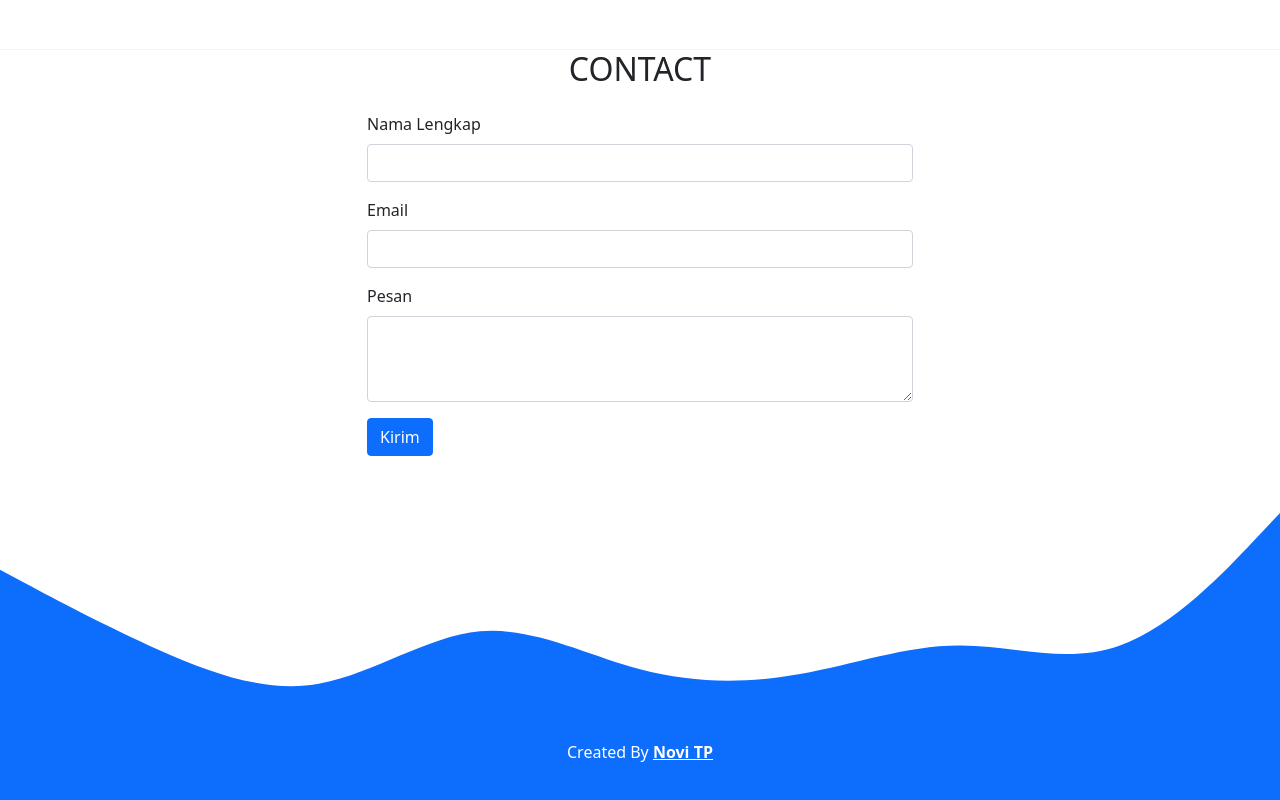
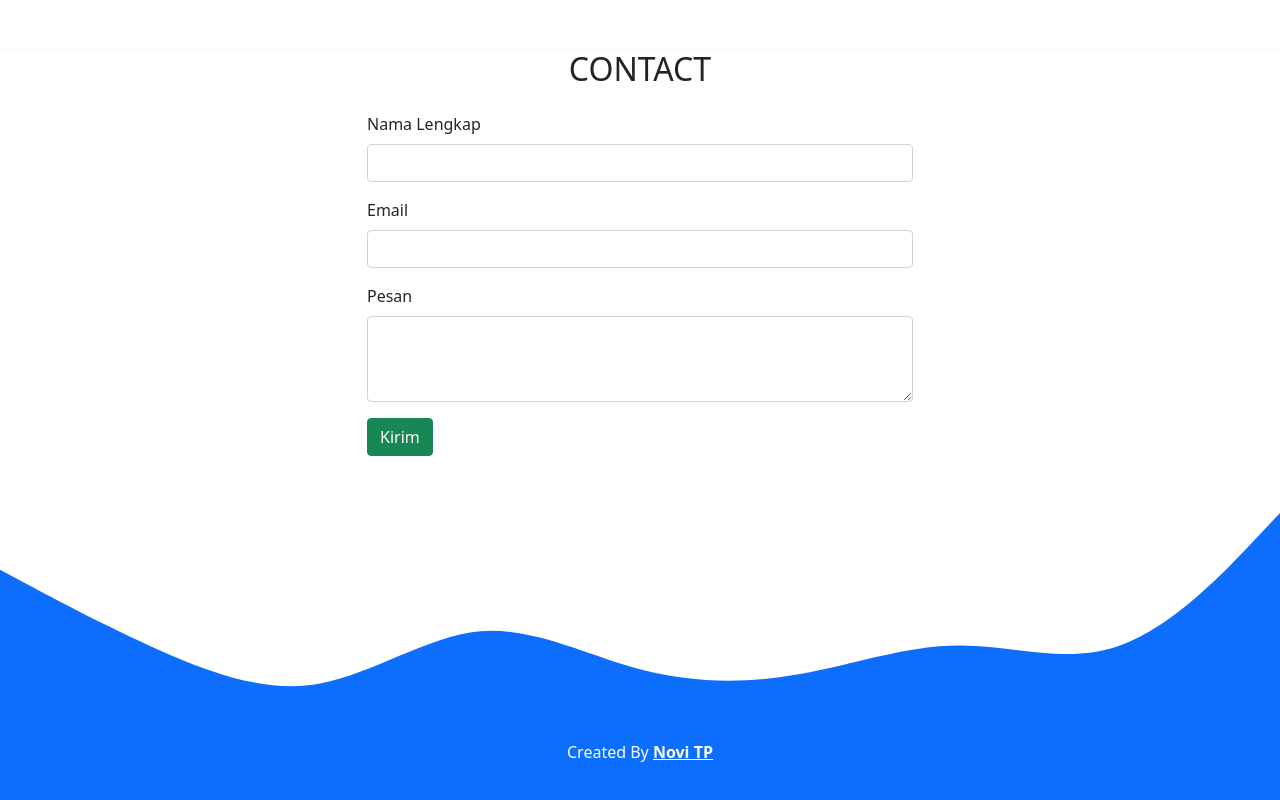
Before and after one commit to adrianusmarsi/adrianusmarsi.github.io, a plain HTML site: page index.html in a window 1280 px wide. Shown: the part 2291-3091 px from the top of the page. Drawn offline with nearby package versions, Linux system fonts and the light colour scheme.

Commit message:
mengubah title dan warna button

```diff
--- a/index.html
+++ b/index.html
@@ -16,7 +16,7 @@
     <!-- My CSS-->
     <link rel="stylesheet" href="style.css" />
 
-    <title>Portofolio Novi</title>
+    <title>MY PORTOFOLIO</title>
   </head>
   <body>
     <!--Navbar-->
@@ -172,7 +172,7 @@
                 <label for="pesan" class="form-label">Pesan</label>
                 <textarea class="form-control" id="pesan" rows="3"></textarea>
               </div>
-              <button type="submit" class="btn btn-primary">Kirim</button>
+              <button type="submit" class="btn btn-success">Kirim</button>
             </form>
           </div>
         </div>
```
